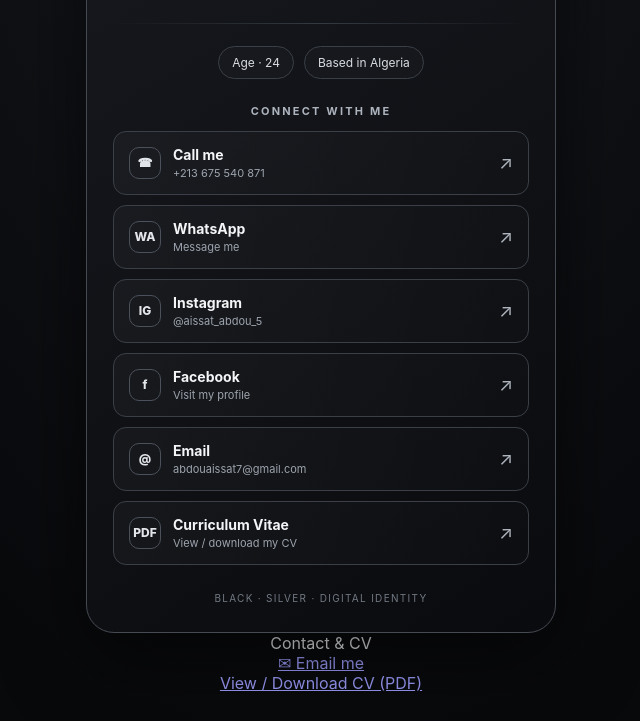
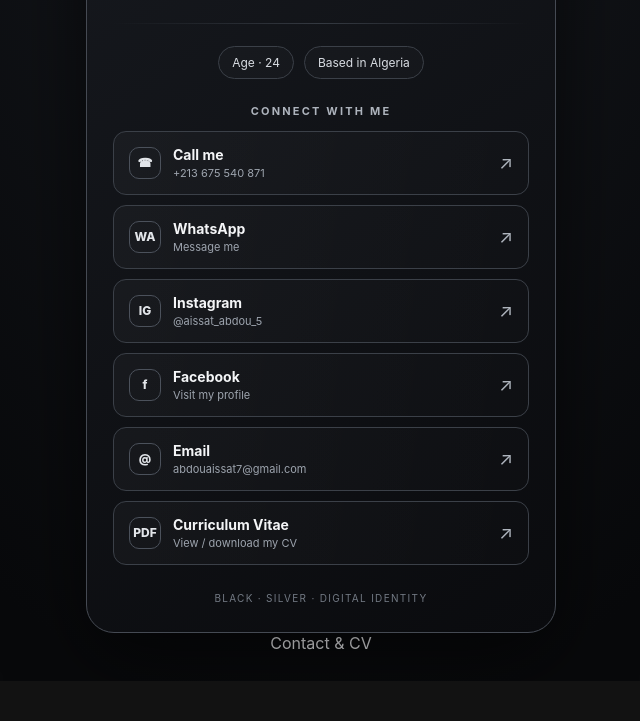
Before and after one commit to Abdouaissat/aissat-profile, a plain HTML site: page index.html in a window 1280 px wide. Shown: the part 423-1144 px from the top of the page, without its empty margins (319-959 px from the left). After the commit the page ends 1104 px from the top, so only its background shows below. Drawn offline with Linux system fonts and the light colour scheme.

Commit message:
Remove contact email and CV download links
Removed email and CV download links from the contact section.

```diff
--- a/index.html
+++ b/index.html
@@ -94,12 +94,5 @@
 
 <div class="section-label">Contact &amp; CV</div>
 
-<a class="action-link" href="mailto:abdouaissat7@gmail.com">
-  ✉ Email me
-</a>
-
-<a class="action-link" href="Aissat_Abdelillah_CV.pdf" target="_blank" rel="noopener">
-  View / Download CV (PDF)
-</a>
 </body>
 </html>
```
